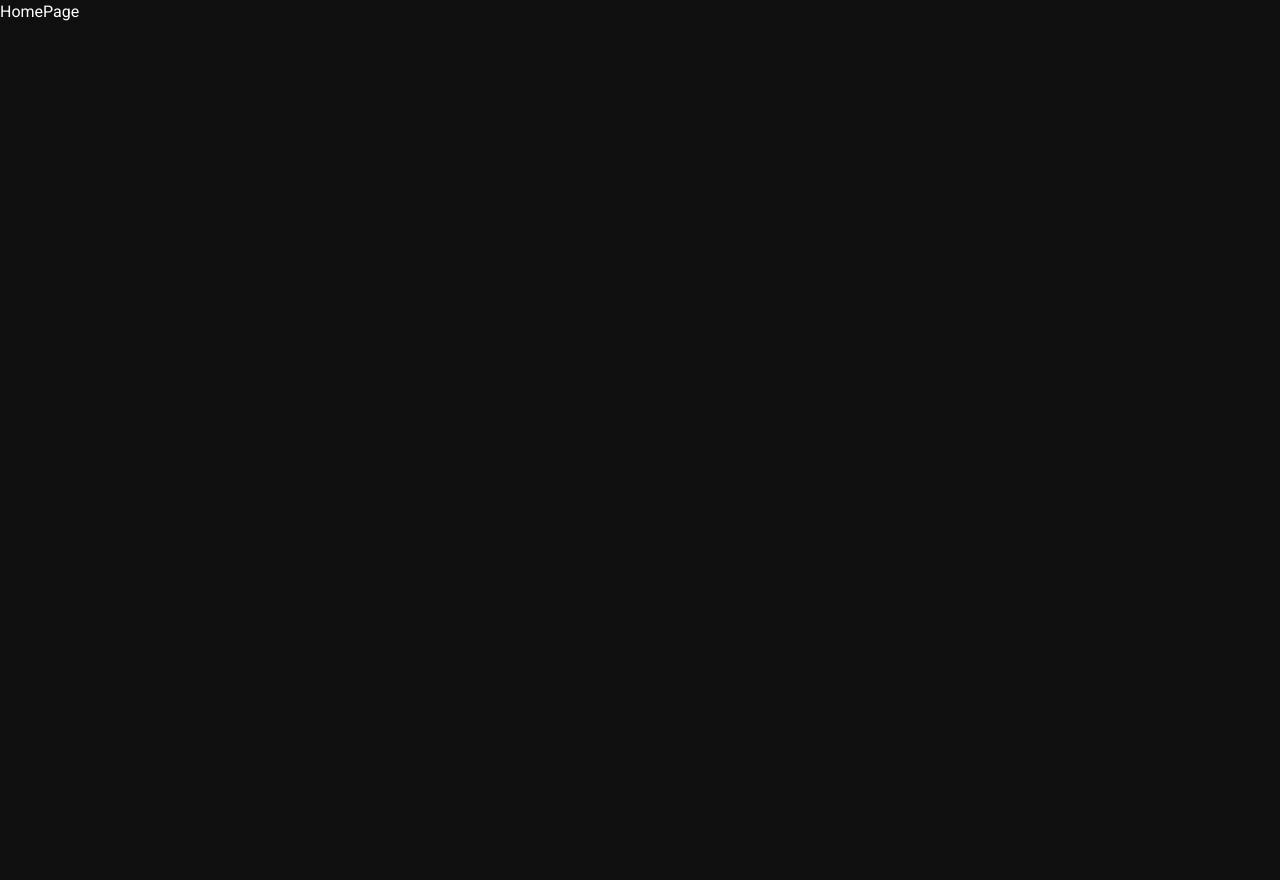
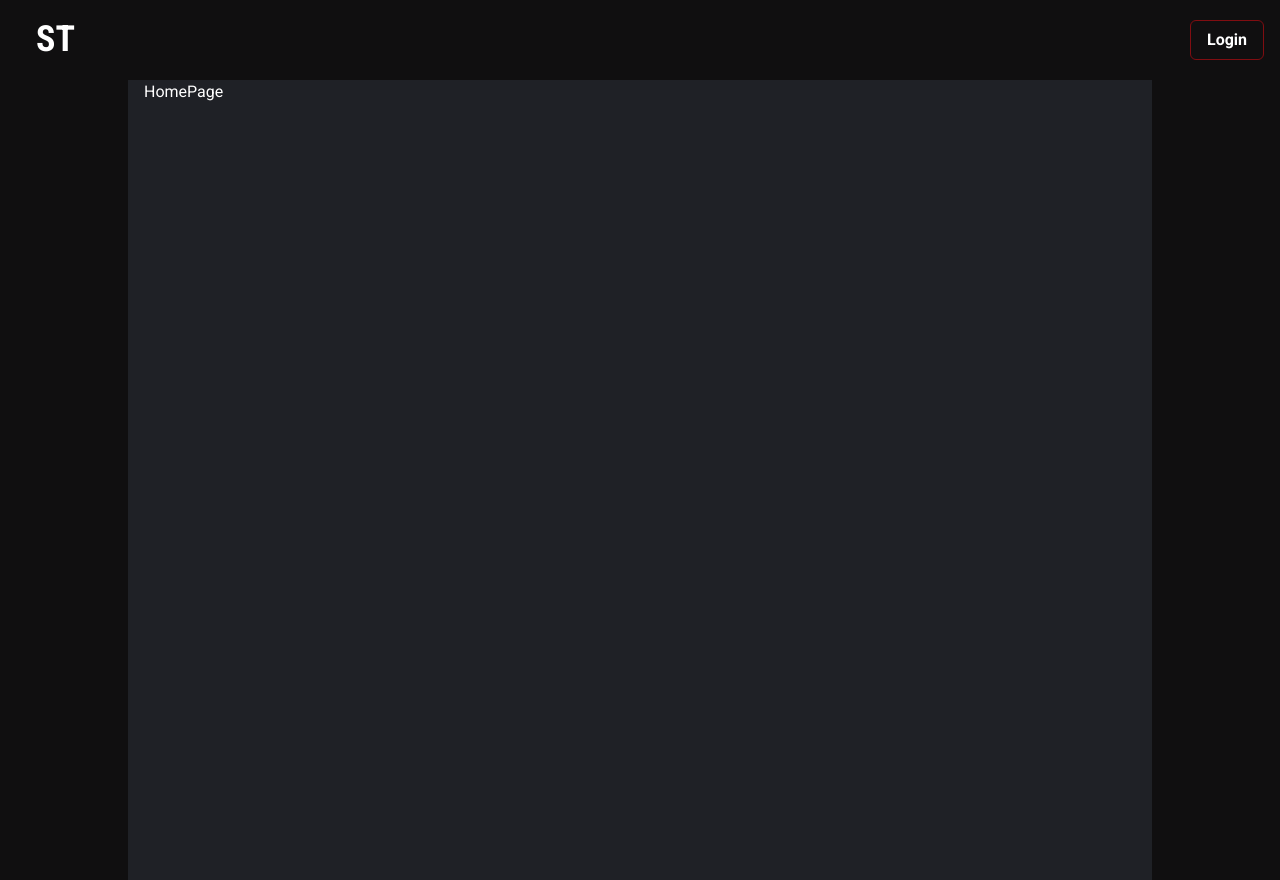
Before and after one commit to LMV-Codes/SuperTeam, a React (Create React App) app: page / in a window 1280 px wide. Before the commit the page ends 800 px from the top, so only its background shows below. Built offline with nearby package versions, Linux system fonts and the light colour scheme.

Commit message:
Base navbar

```diff
--- a/src/App.tsx
+++ b/src/App.tsx
@@ -1,10 +1,12 @@
 import * as React from "react";
 import { BrowserRouter as Router, Switch, Route } from "react-router-dom";
+import { Navbar } from "./components/navbar/Navbar";
 import { Home } from "./pages/Home";
 import { NotFound } from "./pages/NotFound";
 
 export const App = () => (
   <Router>
+    <Navbar />
     <Switch>
       <Route exact path="/" component={Home} />
       <Route component={NotFound} />
--- /dev/null
+++ b/src/components/navbar/Navbar.tsx
@@ -0,0 +1,24 @@
+import { Button } from "@chakra-ui/button";
+import { Box, Flex, Heading } from "@chakra-ui/layout";
+import React from "react";
+import { Link } from "react-router-dom";
+
+export const Navbar: React.FC = () => {
+  return (
+    <Flex alignItems="center" height="5em">
+      <Link to="/">
+        <Heading
+          _hover={{ color: "brand.400", transition: "0.3s" }}
+          marginLeft="1em"
+        >
+          ST
+        </Heading>
+      </Link>
+      <Box justifySelf="end" marginLeft="auto" marginRight="1em">
+        <Link to="/login">
+          <Button variant="superoutline">Login</Button>
+        </Link>
+      </Box>
+    </Flex>
+  );
+};
--- a/src/pages/Home.tsx
+++ b/src/pages/Home.tsx
@@ -1,10 +1,12 @@
-import { Flex, Text } from "@chakra-ui/layout";
+import { Container, Flex, Text } from "@chakra-ui/layout";
 import React from "react";
 
 export const Home: React.FC = () => {
   return (
-    <Flex>
-      <Text>HomePage</Text>
+    <Flex justifyContent="center">
+      <Container maxW="container.lg" bg="brand.100" minHeight="100vh">
+        <Text width="70em">HomePage</Text>
+      </Container>
     </Flex>
   );
 };
```
